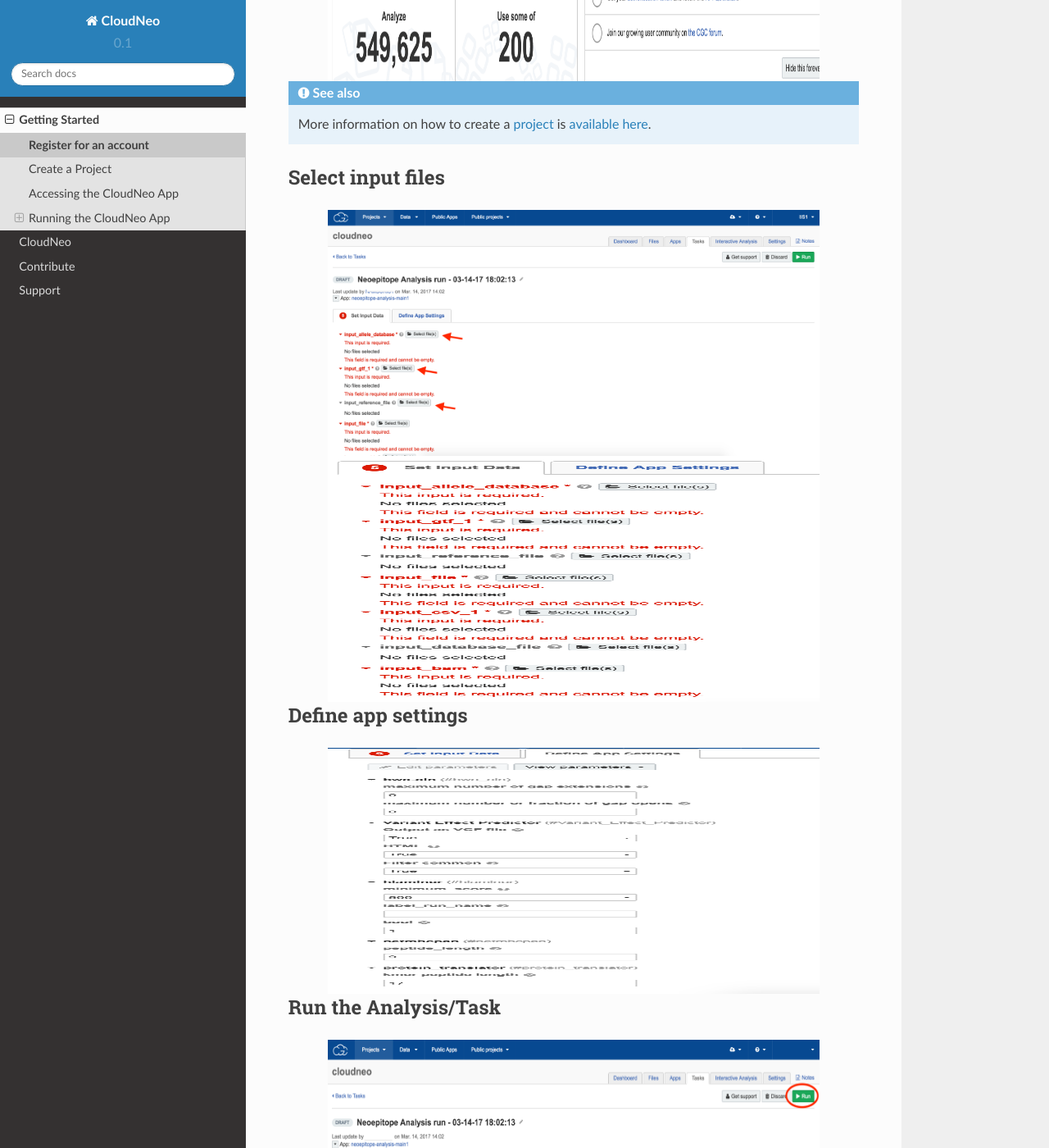
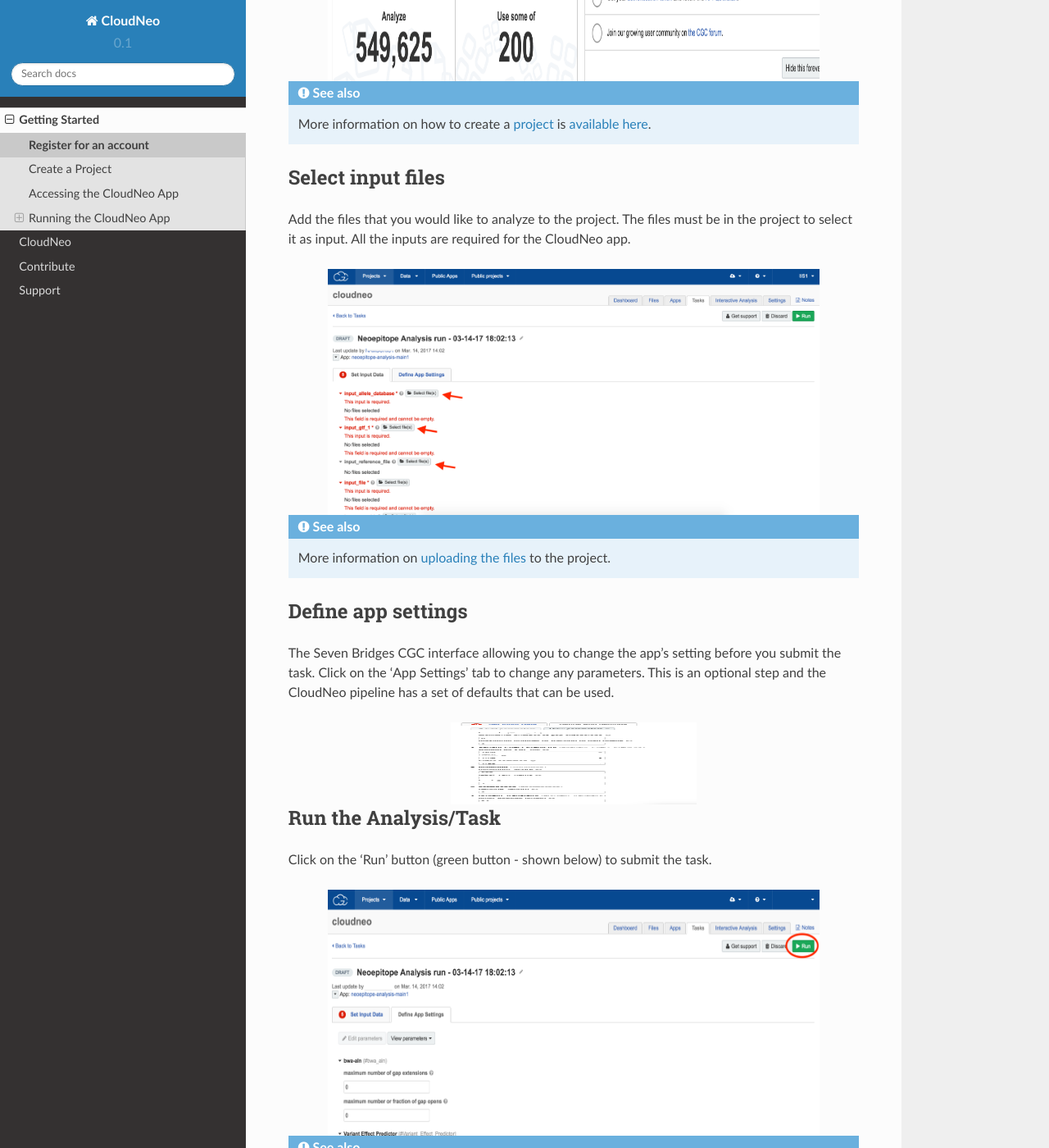
Before and after one commit to TheJacksonLaboratory/CloudNeo, a Sphinx documentation site: the page built from docs/Gettingstarted/run_analysis.rst, in a window 1280 px wide and 1400 px high, scrolled down 1882 px. Shown: the whole window at 82% size. Built offline with Sphinx 7.4.7 and the Read the Docs theme 2.0.0, drawn with Linux system fonts in a browser that asks for light colours; some of the changed text lies outside the part shown.

Commit message:
update to version 1

```diff
--- a/docs/Gettingstarted/run_analysis.rst
+++ b/docs/Gettingstarted/run_analysis.rst
@@ -51,39 +51,48 @@
 
 Select input files
 ^^^^^^^^^^^^^^^^^^^^^
+Add the files that you would like to analyze to the project. The files must be in the project to select it as input. All the inputs are required for the CloudNeo app.
+
 .. image:: ../images/select-inputs.png
     :width: 600px
     :align: center
     :height: 300px
-    :alt: alternate text
+    :alt: select input files
 
-.. image:: ../images/inputs.png
-    :width: 600px
-    :align: center
-    :height: 300px
-    :alt: alternate text
+.. seealso:: More information on `uploading the files <http://docs.sevenbridges.com/docs/upload-to-the-seven-bridges-platform>`_ to the project.
 
 Define app settings
 ^^^^^^^^^^^^^^^^^^^^^
+The Seven Bridges CGC interface allowing you to change the app's setting before you submit the task. Click on the 'App Settings' tab to change any parameters. This is an optional step and the CloudNeo pipeline has a set of defaults that can be used.
+
 .. image:: ../images/define-settings.png
-    :width: 600px
+    :width: 300px
     :align: center
-    :height: 300px
+    :height: 100px
     :alt: alternate text
 
 Run the Analysis/Task
 ^^^^^^^^^^^^^^^^^^^^^
+Click on the 'Run' button (green button - shown below) to submit the task.
 
 .. image:: ../images/run-task.png
-    :width: 600px
-    :align: center
-    :height: 300px
-    :alt: alternate text
+   :width: 600px
+   :align: center
+   :height: 300px
+   :alt: run the analysis
+
+.. seealso::  More information on how to `submit a task <http://docs.sevenbridges.com/docs/perform-batch-analysis>`_.
 
 View submitted Tasks
 ^^^^^^^^^^^^^^^^^^^^^
+The tasks submitted can be view in the 'Tasks' tabs as shown below.
+
 .. image:: ../images/view-tasks.png
-    :width: 600px
-    :align: center
-    :height: 300px
-    :alt: alternate text
+   :width: 600px
+   :align: center
+   :height: 300px
+   :alt: alternate text
+
+.. seealso::  More information on how to `view tasks <http://docs.sevenbridges.com/docs/review-task-page>`_.
+
+.. note:: The `entire documentation <http://docs.sevenbridges.com/docs/quickstart>`_ about the Seven Bridges Genomics Platfrom is `here <http://docs.sevenbridges.com/docs/quickstart>`_, along with the `tutorials <http://docs.sevenbridges.com/docs/seven-bridges-platform-tutorials>`_.
```
